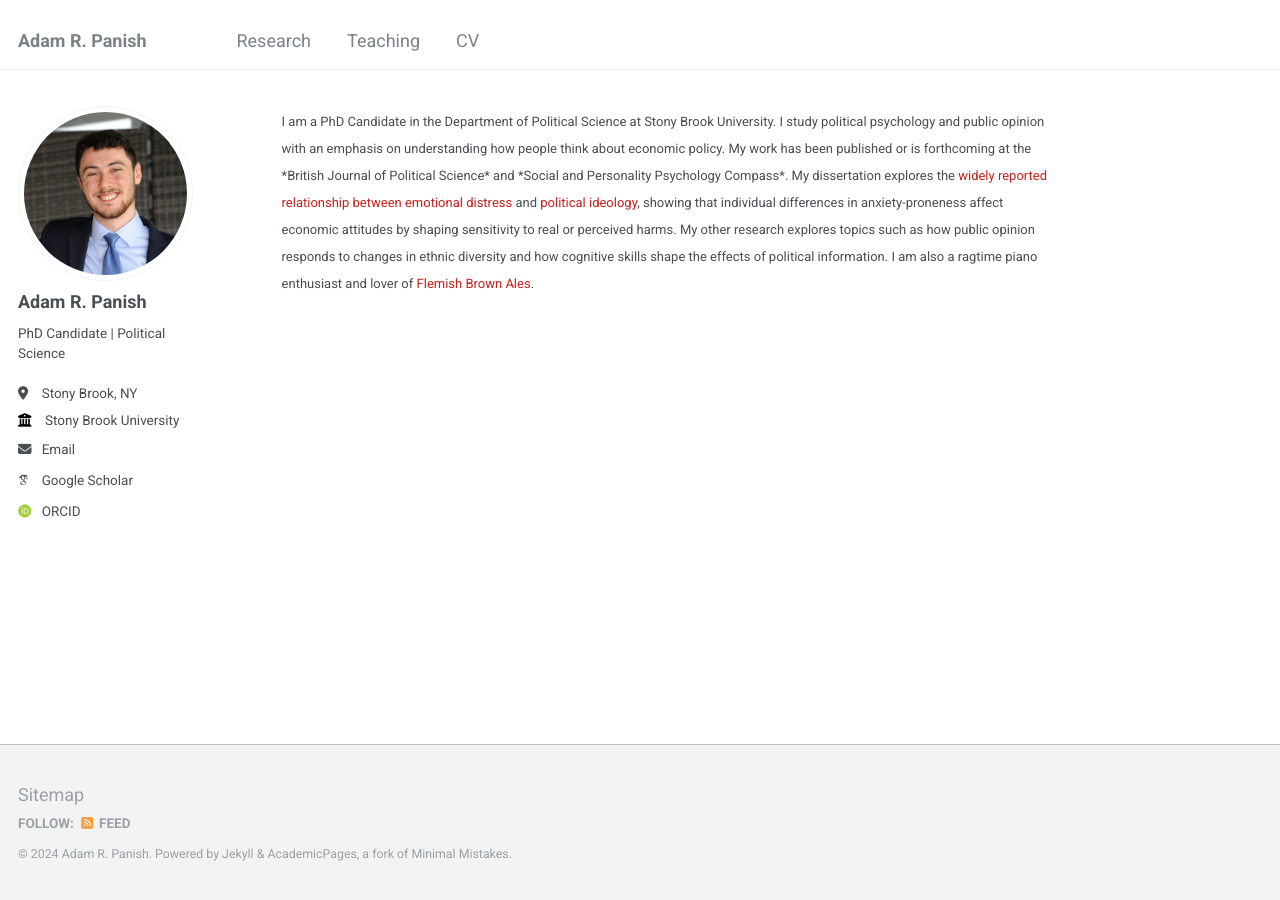
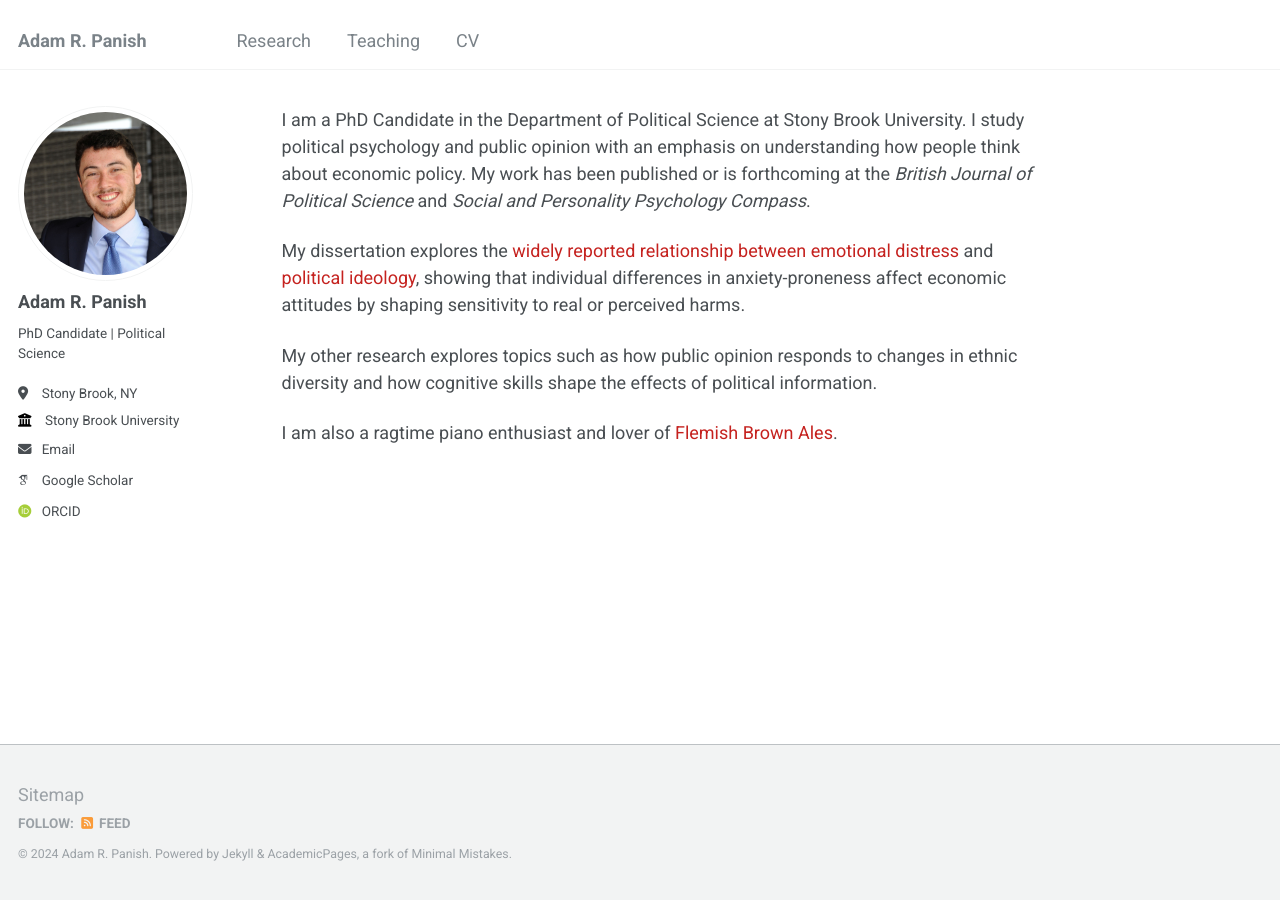
Before and after one commit to adampanish/adampanish.github.io, a Jekyll site: the page built from _pages/about.md, in a window 1280 px wide. Built offline with Jekyll 4.4.1, drawn with Linux system fonts in a browser that asks for light colours; some web fonts are replaced.

Commit message:
Update about.md

```diff
--- a/_pages/about.md
+++ b/_pages/about.md
@@ -7,7 +7,6 @@ redirect_from:
   - /about.html
 ---
 
-<font size=2>
 I am a PhD Candidate in the Department of Political Science at Stony Brook University. I study political psychology and public opinion with an emphasis on understanding how people think about economic policy. My work has been published or is forthcoming at the *British Journal of Political Science* and *Social and Personality Psychology Compass*.
 
 My dissertation explores the <a href="https://www.nytimes.com/2021/10/20/opinion/conservatives-liberals-happiness.html" style="border-bottom: 0; text-decoration: none;">widely</a> <a href="https://www.nytimes.com/2023/03/29/opinion/america-unhappy-poll.html" style="border-bottom: 0; text-decoration: none;">reported</a> <a href="https://www.nytimes.com/2024/05/08/opinion/conservatives-liberals-depression-anxiety.html" style="border-bottom: 0; text-decoration: none;">relationship</a> <a href="https://www.nytimes.com/2022/10/04/opinion/us-conservative-therapy-politics.html" style="border-bottom: 0; text-decoration: none;">between</a> <a href="https://www.nytimes.com/2021/11/25/opinion/liberals-happiness-thanksgiving.html" style="border-bottom: 0; text-decoration: none;">emotional</a> <a href="https://www.wsj.com/articles/is-politics-making-kids-depressed-5ec774" style="border-bottom: 0; text-decoration: none;">distress</a> and <a href="https://www.realcleareducation.com/articles/2024/04/12/liberal_students_are_struggling_with_anxiety_1024795.html" style="border-bottom: 0; text-decoration: none;">political</a> <a href="https://americanaffairsjournal.org/2023/03/how-to-understand-the-well-being-gap-between-liberals-and-conservatives/" style="border-bottom: 0; text-decoration: none;">ideology</a>, showing that individual differences in anxiety-proneness affect economic attitudes by shaping sensitivity to real or perceived harms.
@@ -15,5 +14,3 @@ My dissertation explores the <a href="https://www.nytimes.com/2021/10/20/opinion
 My other research explores topics such as how public opinion responds to changes in ethnic diversity and how cognitive skills shape the effects of political information.
 
 I am also a ragtime piano enthusiast and lover of <a href="https://en.wikipedia.org/wiki/Oud_bruin" style="border-bottom: 0; text-decoration: none;">Flemish Brown Ales</a>.
-
-</font>
```
